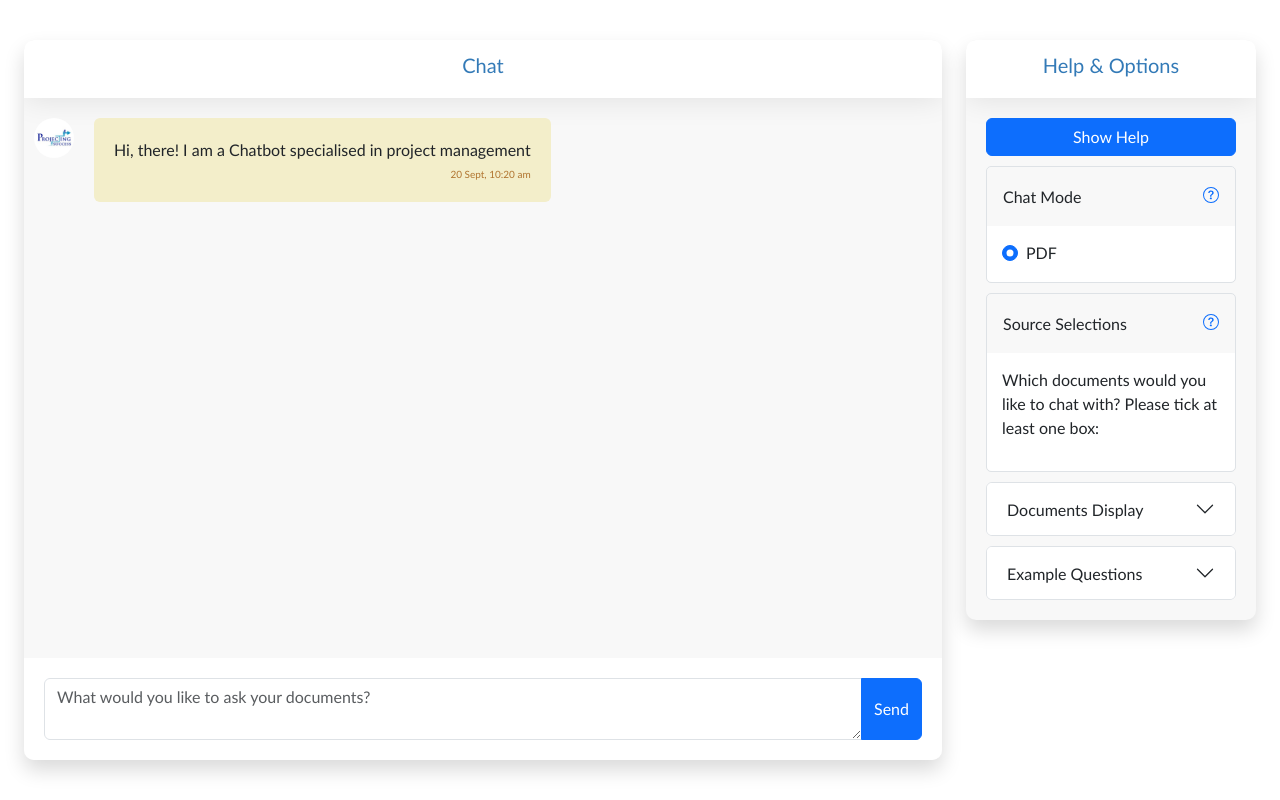
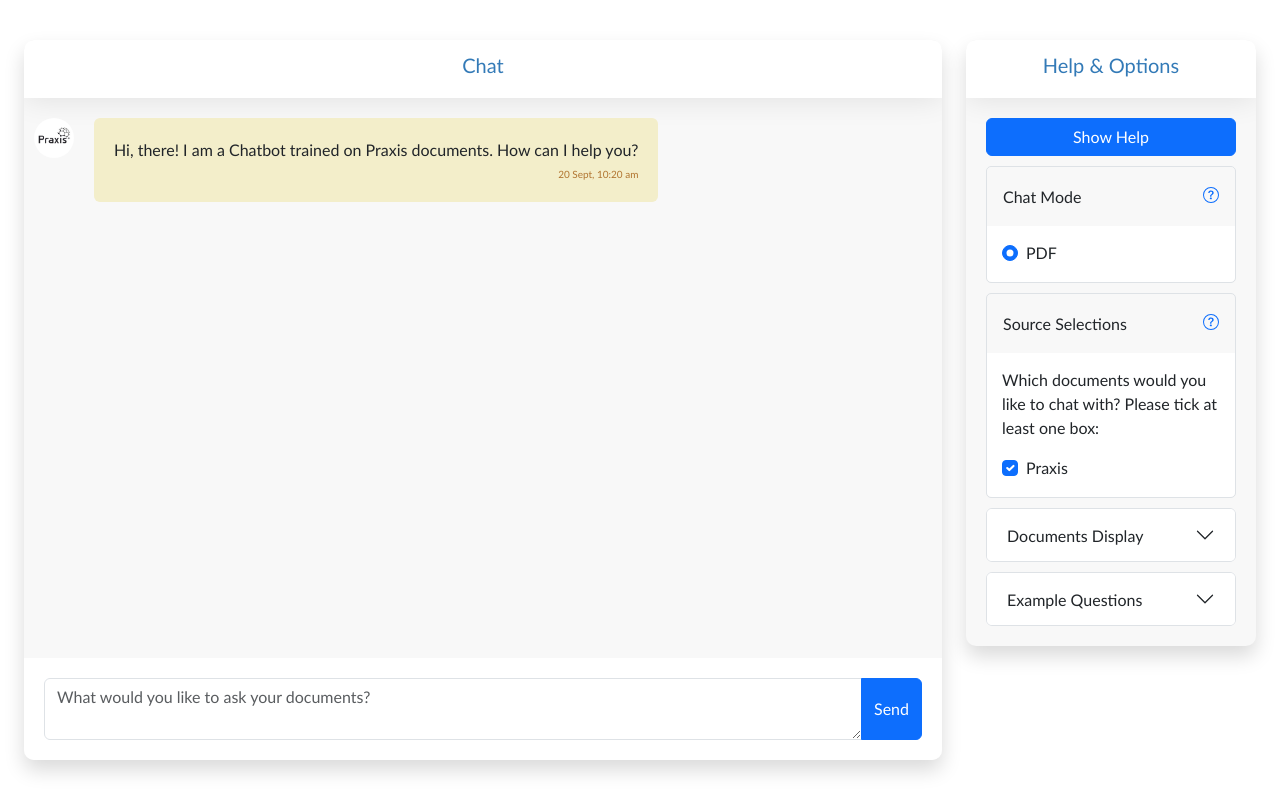
Before and after one commit to lawrencerowland/PS-Chat, a Flask app: page / in a window 1280 px wide. Run offline with Flask 3, Linux system fonts and the light colour scheme; some libraries are stand-ins or nearby versions.

Commit message:
ingest docs and change logo

```diff
--- a/static/main.css
+++ b/static/main.css
@@ -113,7 +113,7 @@ body {
 
 .messages .message.left .avatar {
 	float: left;
-	background: url('./img/ps-logo-square.jpg');
+	background: url('./img/praxis-logo.jpg');
 }
 
 .messages .message.left .text_wrapper {
--- a/static/main.js
+++ b/static/main.js
@@ -274,7 +274,7 @@ function randomstring(length = 20) {
  * Set initial bot message to the screen for the user.
  */
 $(window).on('load', function () {
-	showBotMessage('Hi, there! I am a Chatbot specialised in project management');
+	showBotMessage('Hi, there! I am a Chatbot trained on Praxis documents. How can I help you?');
 });
 
 /**
--- a/templates/bot.html
+++ b/templates/bot.html
@@ -9,7 +9,7 @@
 <head>
 
 	<!-- seo related -->
-	<title>PS Chatbot Internal Testing</title>
+	<title>PS Chatbot - Praxis</title>
 
 	<!-- meta related -->
 	<meta charset="utf-8">
```
Also changed, not shown: data/client_doc_structure.json (added, +1 -0 lines), static/img/praxis-logo.jpg (added).
